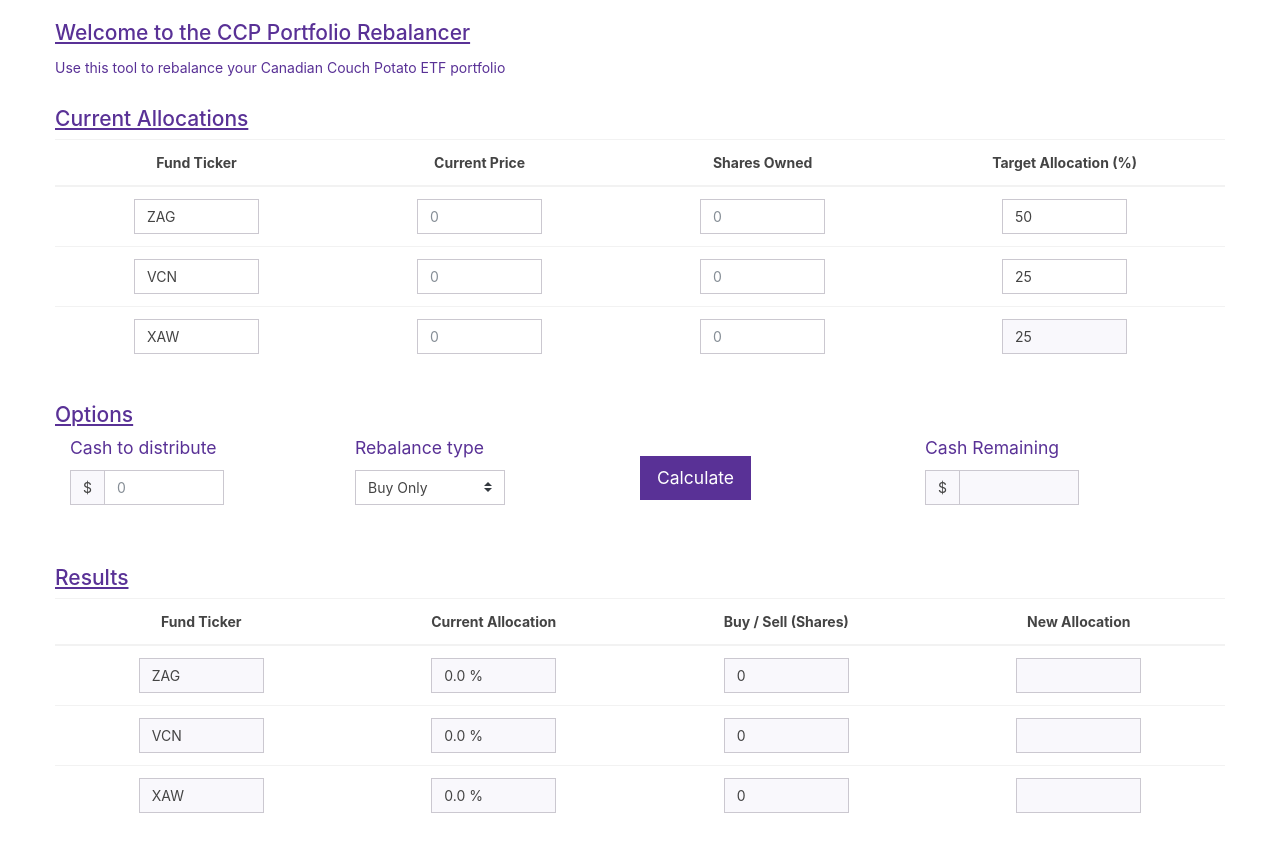
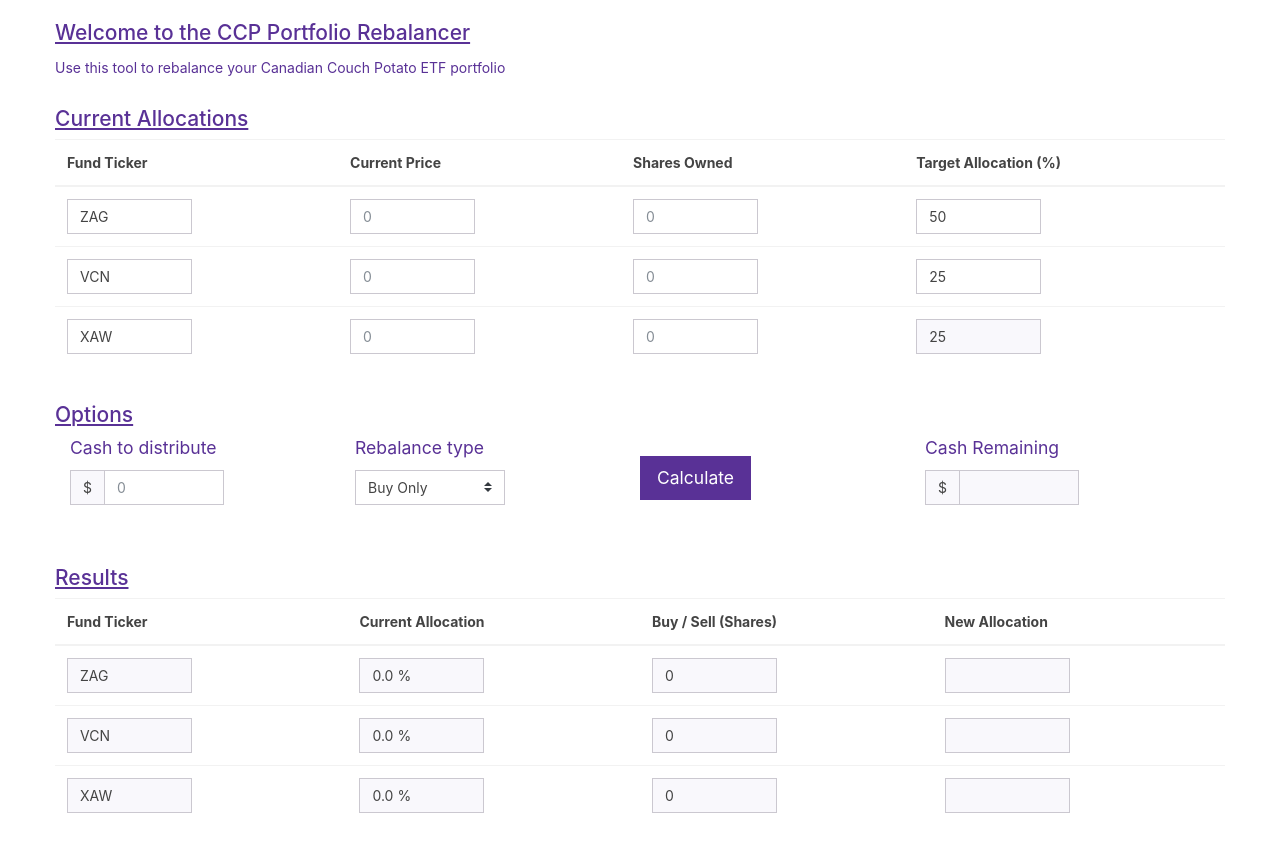
Before and after one commit to DerrykBoyd/portfolio-rebalancer, a Flask app: page / in a window 1280 px wide. Shown: the part 93-950 px from the top of the page. Run offline with Flask 2, Linux system fonts and the light colour scheme; some libraries are stand-ins or nearby versions.

Commit message:
Small layout updates

```diff
--- a/static/style.css
+++ b/static/style.css
@@ -15,7 +15,6 @@
 .form-control {
     max-width: 125px;
     min-width: 60px;
-    margin: auto;
 }
 
 .custom-select {
@@ -52,10 +51,6 @@
     margin: auto;
 }
 
-thead>tr>th {
-    text-align: center;
-}
-
 .angular-with-newlines {
     white-space: pre-wrap;
 }
@@ -71,7 +66,6 @@ thead>tr>th {
 
 #button-area {
     display: flex;
-    text-align: center;
     align-items: center;
     margin-bottom: 1rem;
 }
```
